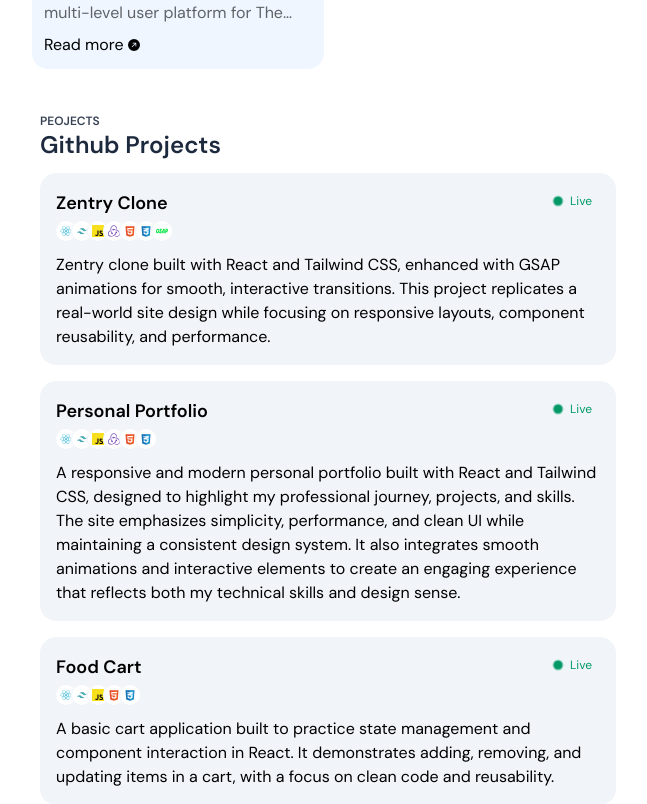
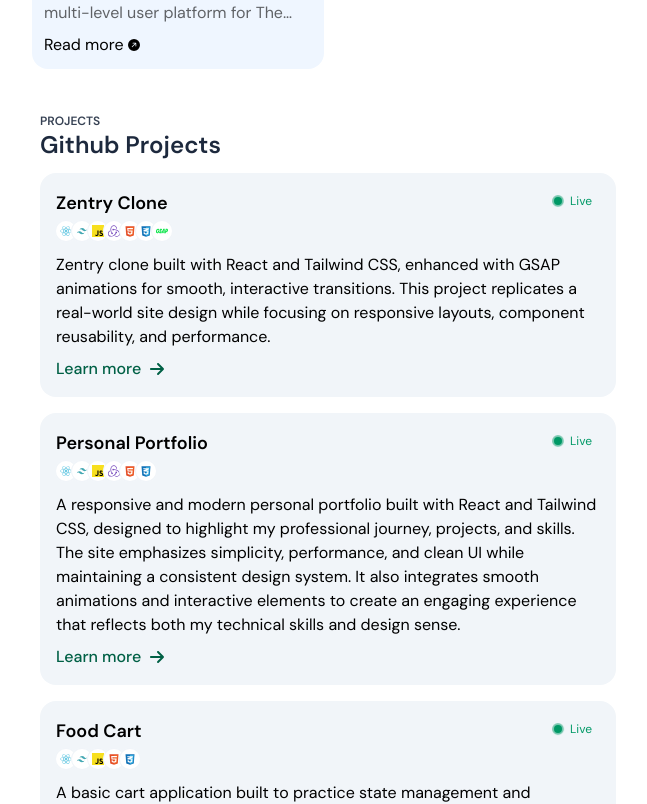
Before and after one commit to vishnukalanad/portfolio, a React (Vite) app in the folder portfolio/: page / in a window 1280 px wide. Shown: the part 2709-3513 px from the top of the page, without its empty margins (312-959 px from the left). Built offline with nearby package versions, Linux system fonts and the light colour scheme.

Commit message:
github projects learn more button added, ready for initial deployment

```diff
--- a/portfolio/src/components/GithubProject.jsx
+++ b/portfolio/src/components/GithubProject.jsx
@@ -9,6 +9,7 @@
 import CSSLogo from "../assets/skills/css-3-svgrepo-com.svg";
 import DatabaseLogo from "../assets/skills/database-svgrepo-com.svg";
 import GsapLogo from "../assets/skills/gsap-logo.svg";
+import {FaArrowRight} from "react-icons/fa6";
 
 const STACKS = {
     react: {
@@ -90,6 +91,7 @@
             {/*}} text={"Know more"} textColor={"text-emerald-800"} bg={"bg-slate-200"}>*/}
             {/*    <BsArrowUpRightCircleFill className="lg"/>*/}
             {/*</Button>*/}
+            <button className={"flex items-center gap-2 cursor-pointer mt-2 font-medium text-emerald-800"} onClick={() => openLinksWithNewTab(project.repo)}>Learn more <span><FaArrowRight /></span></button>
         </div>
     </div>
 }
--- a/portfolio/src/components/GithubProjects.jsx
+++ b/portfolio/src/components/GithubProjects.jsx
@@ -36,7 +36,7 @@
     return <div className="container mx-auto px-4 pt-4 w-full min-h-dvh flex justify-between items-center">
         <Card p={"p-3 px-4"} flex="_">
             <div className="">
-                <p className={"uppercase text-xs font-semibold text-gray-700"}>peojects</p>
+                <p className={"uppercase text-xs font-semibold text-gray-700"}>projects</p>
                 <p className="text-slate-800 transition-transform text-2xl font-semibold">Github Projects</p>
                 <div className="grid grid-cols-1 gap-4 mt-3 md:grid-cols-1">
                     {PROJECTS.map(project => {
```
